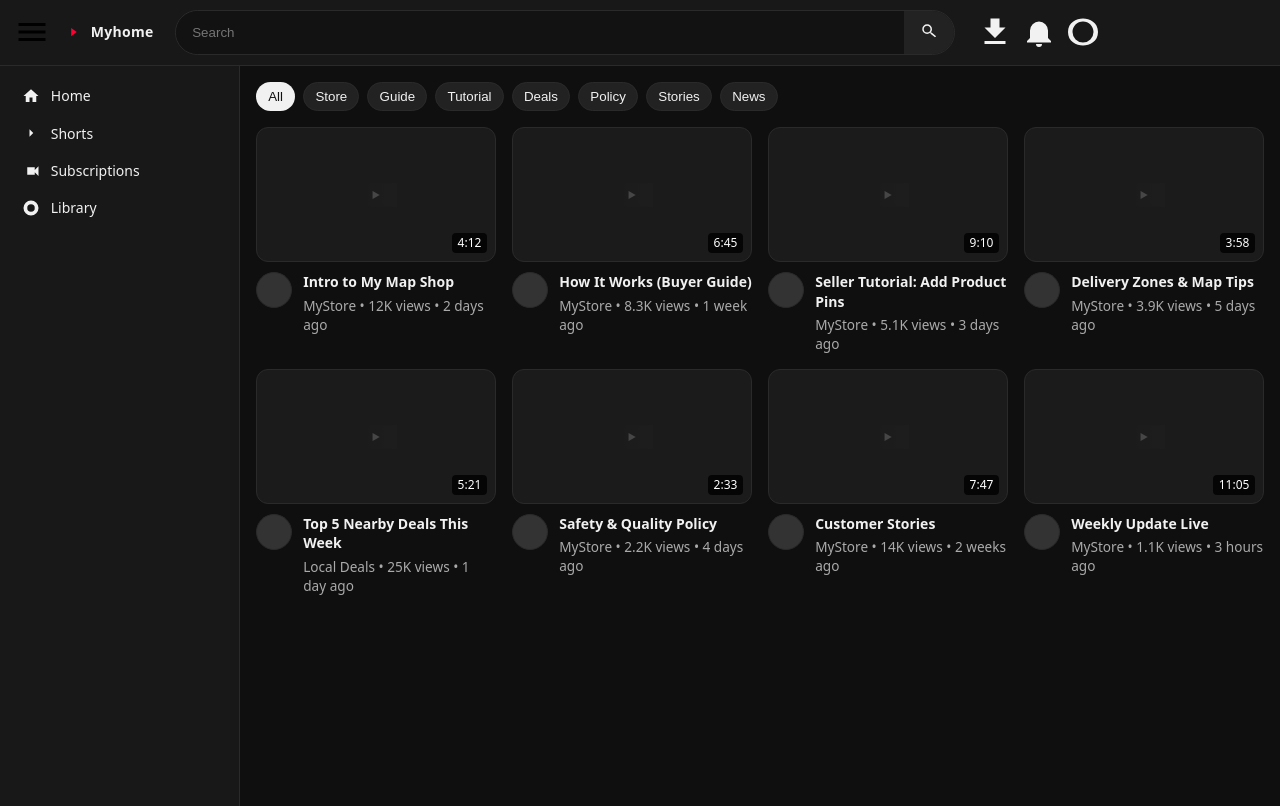
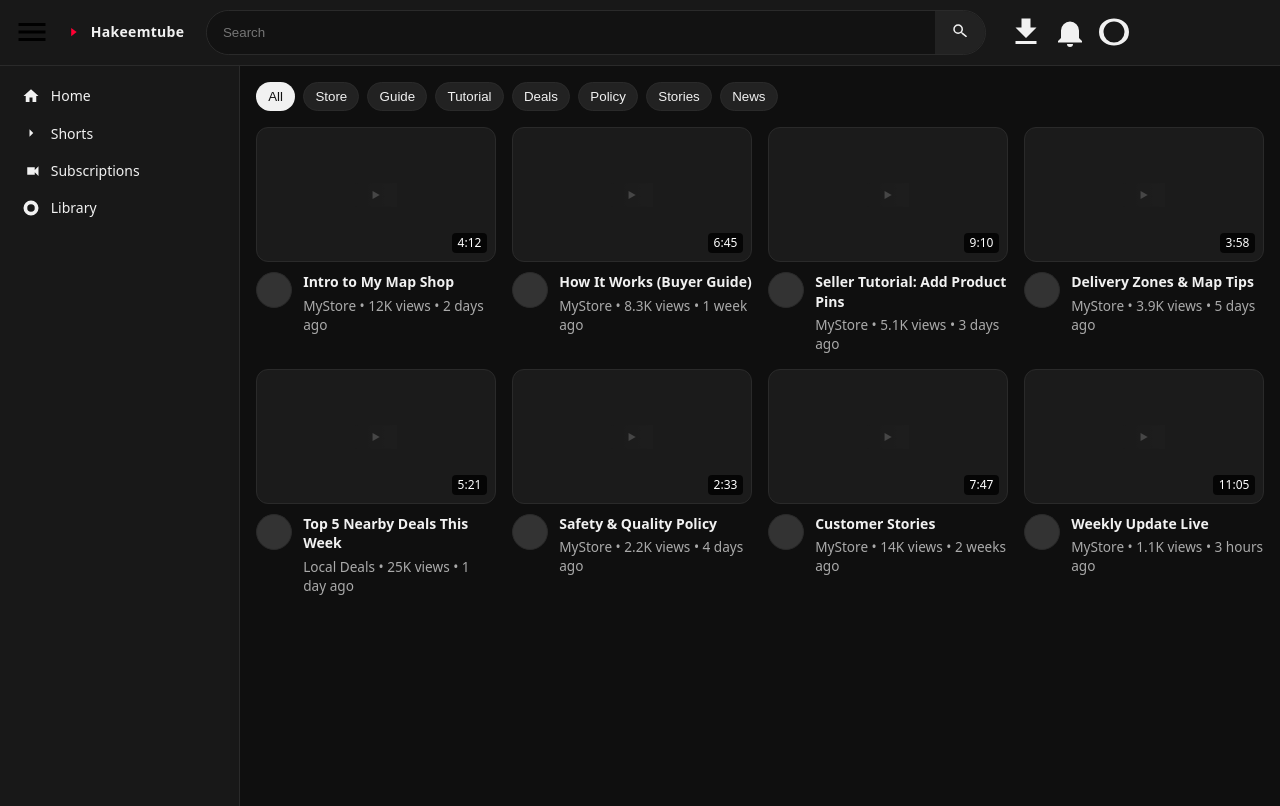
Before and after one commit to big-dr/mywebsite, a plain HTML site: page index.html in a window 1280 px wide. Drawn offline with Linux system fonts and the light colour scheme.

Commit message:
Change MyTube to Hakeemtube

```diff
--- a/index.html
+++ b/index.html
@@ -104,7 +104,7 @@
     </div>
     <div class="logo">
       <svg viewBox="0 0 24 24"><path d="M10 16.5v-9l6 4.5-6 4.5z"/></svg>
-      <span>Myhome</span>
+      <span>Hakeemtube</span>
     </div>
     <form class="search" id="searchForm">
       <input id="q" type="search" placeholder="Search" aria-label="Search videos" />
```
